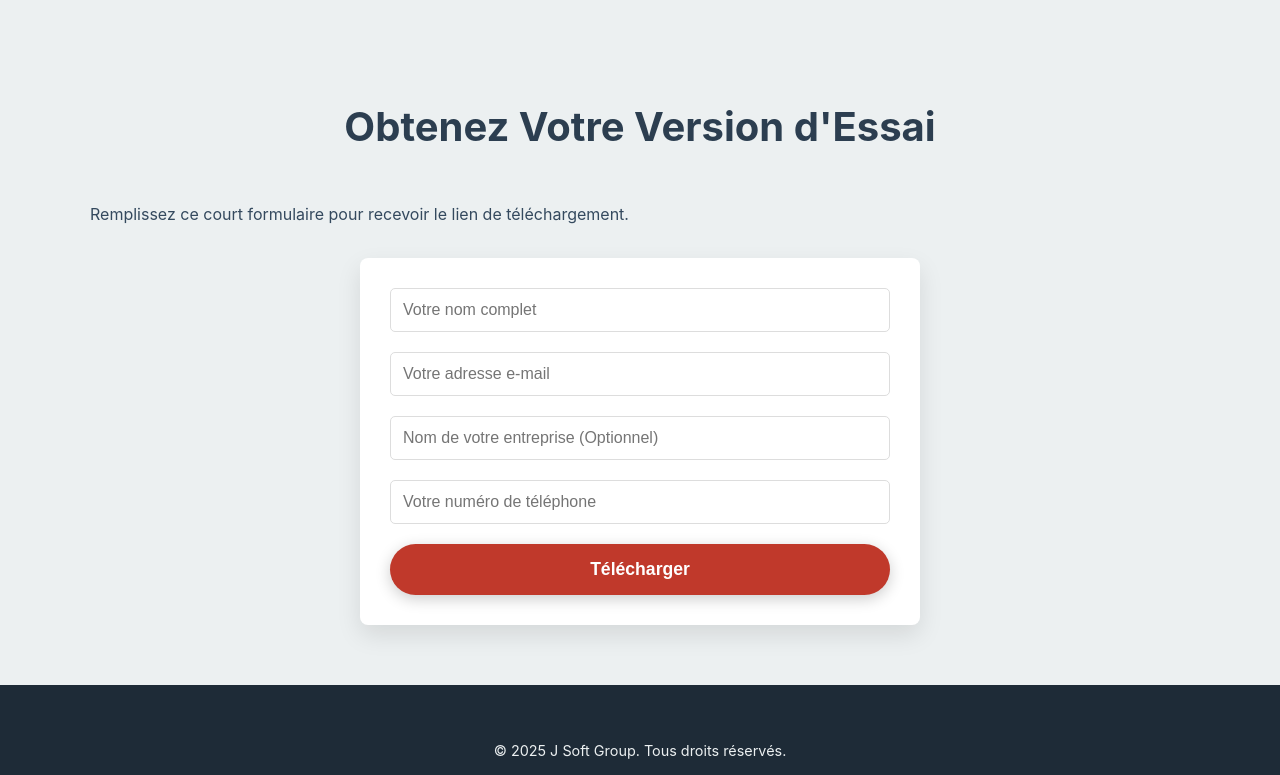
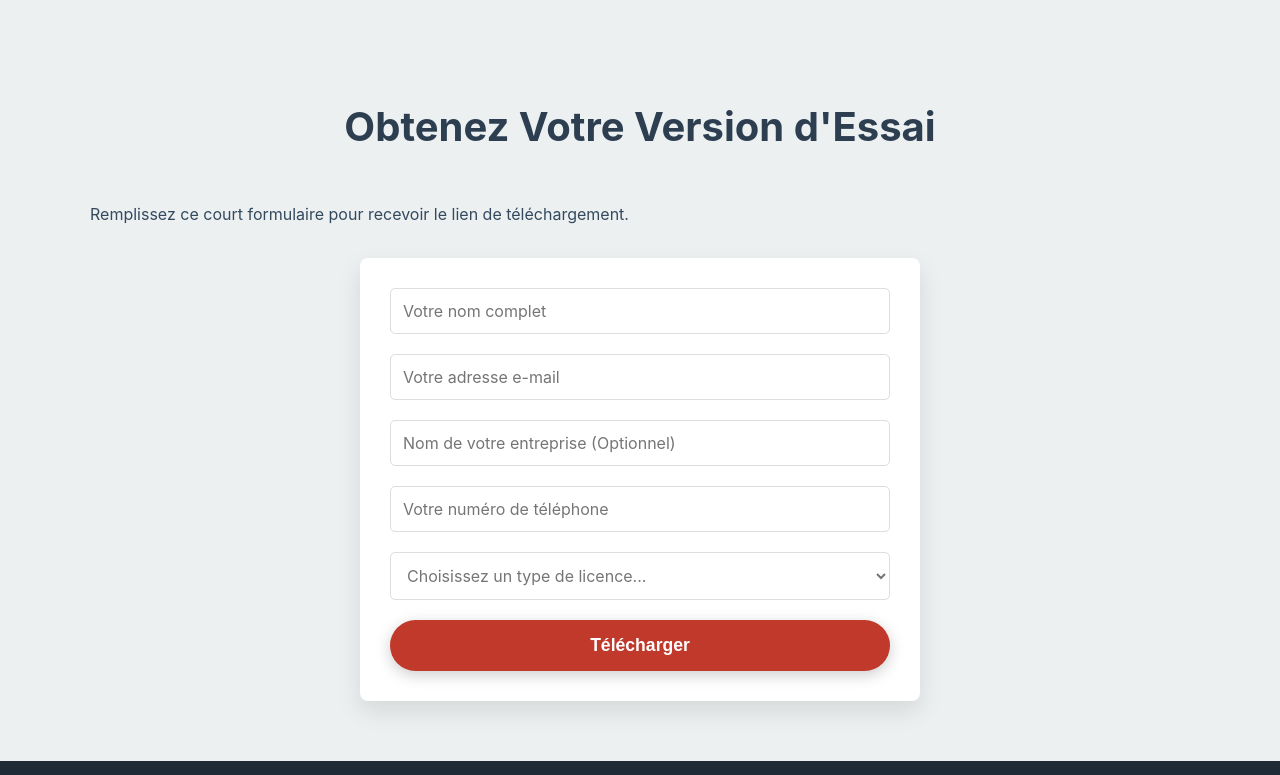
Before and after one commit to JosueSabilakou/Jsoftgroup, a plain HTML site: page index.html in a window 1280 px wide. Shown: the part 2536-3311 px from the top of the page. Drawn offline with Linux system fonts and the light colour scheme.

Commit message:
Mise à jour formulaire pour licence v1

```diff
--- a/index.html
+++ b/index.html
@@ -94,7 +94,7 @@
             <div class="container">
                  <h2>Ils nous font confiance</h2>
                  <div class="testimonial-item">
-                     <blockquote>"Chef Salary a transformé notre processus de paie. Ce qui nous prenait des jours se fait maintenant en quelques heures. Un outil indispensable !"</blockquote>
+                     <blockquote>"Chef Salary a transformé notre processus de paie. Ce qui nous prenait des jours se fait maintenant en quelques minutes. Un outil indispensable !"</blockquote>
                      <cite>– Responsable Administratif, PME à Cotonou</cite>
                  </div>
             </div>
@@ -106,7 +106,7 @@
                 <h2>Obtenez Votre Version d'Essai</h2>
                 <p>Remplissez ce court formulaire pour recevoir le lien de téléchargement.</p>
 
-        <!-- DÉBUT DU NOUVEAU FORMULAIRE -->
+                <!-- FORMULAIRE MIS À JOUR -->
                 <form id="download-form" class="download-form">
                     <div class="form-group">
                         <input type="text" id="nom" name="nom" placeholder="Votre nom complet" required>
@@ -118,15 +118,21 @@
                         <input type="text" id="entreprise" name="entreprise" placeholder="Nom de votre entreprise (Optionnel)">
                     </div>
                     <div class="form-group">
-                <input type="text" id="contact" name="contact" placeholder="Votre numéro de téléphone" requireds>
+                        <input type="text" id="contact" name="contact" placeholder="Votre numéro de téléphone" required>
+                    </div>
+                    <!-- MODIFICATION : Ajout de la liste déroulante -->
+                    <div class="form-group">
+                        <select id="licence" name="licence" required>
+                            <option value="" disabled selected>Choisissez un type de licence...</option>
+                            <option value="Standard">Licence Standard (Pour TPE/PME)</option>
+                            <option value="Pro">Licence Pro (Pour comptables, fonctionnalités avancées)</option>
+                            <option value="Enterprise">Licence Enterprise (Gestion multi-sociétés)</option>
+                        </select>
                     </div>
                     <button type="submit" class="cta-button">Télécharger</button>
                 </form>
-        <!-- FIN DU NOUVEAU FORMULAIRE -->
 
-        <!-- Message de succès/erreur (caché par défaut) -->
                 <div id="form-message" class="form-message" style="display: none;"></div>
-
             </div>
         </section>
     </main>
--- a/script.js
+++ b/script.js
@@ -49,7 +49,8 @@ document.addEventListener("DOMContentLoaded", function() {
                 nom: form.nom.value,
                 email: form.email.value,
                 entreprise: form.entreprise.value,
-                contact: form.contact.value
+                contact: form.contact.value,
+                licence: form.licence.value
             })})
             .then(response => response.json())
             .then(data => {
--- a/style.css
+++ b/style.css
@@ -266,13 +266,24 @@ h2 {
 }
 
 .download-form input[type="text"],
-.download-form input[type="email"] {
+.download-form input[type="email"],
+/* MODIFICATION : Ajout du style pour la liste déroulante */
+.download-form select {
     width: 100%;
     padding: 12px;
     border: 1px solid #ddd;
     border-radius: 5px;
     font-size: 1rem;
-    box-sizing: border-box; /* Important pour que le padding n'augmente pas la largeur */
+    box-sizing: border-box;
+    /* Apparence unifiée */
+    background-color: white;
+    font-family: inherit;
+    color: var(--text-color);
+}
+
+/* Style pour l'option désactivée */
+.download-form select:invalid {
+    color: #757575;
 }
 
 .download-form .cta-button {
```
Lines whose indentation alone changed are shown as unchanged.
